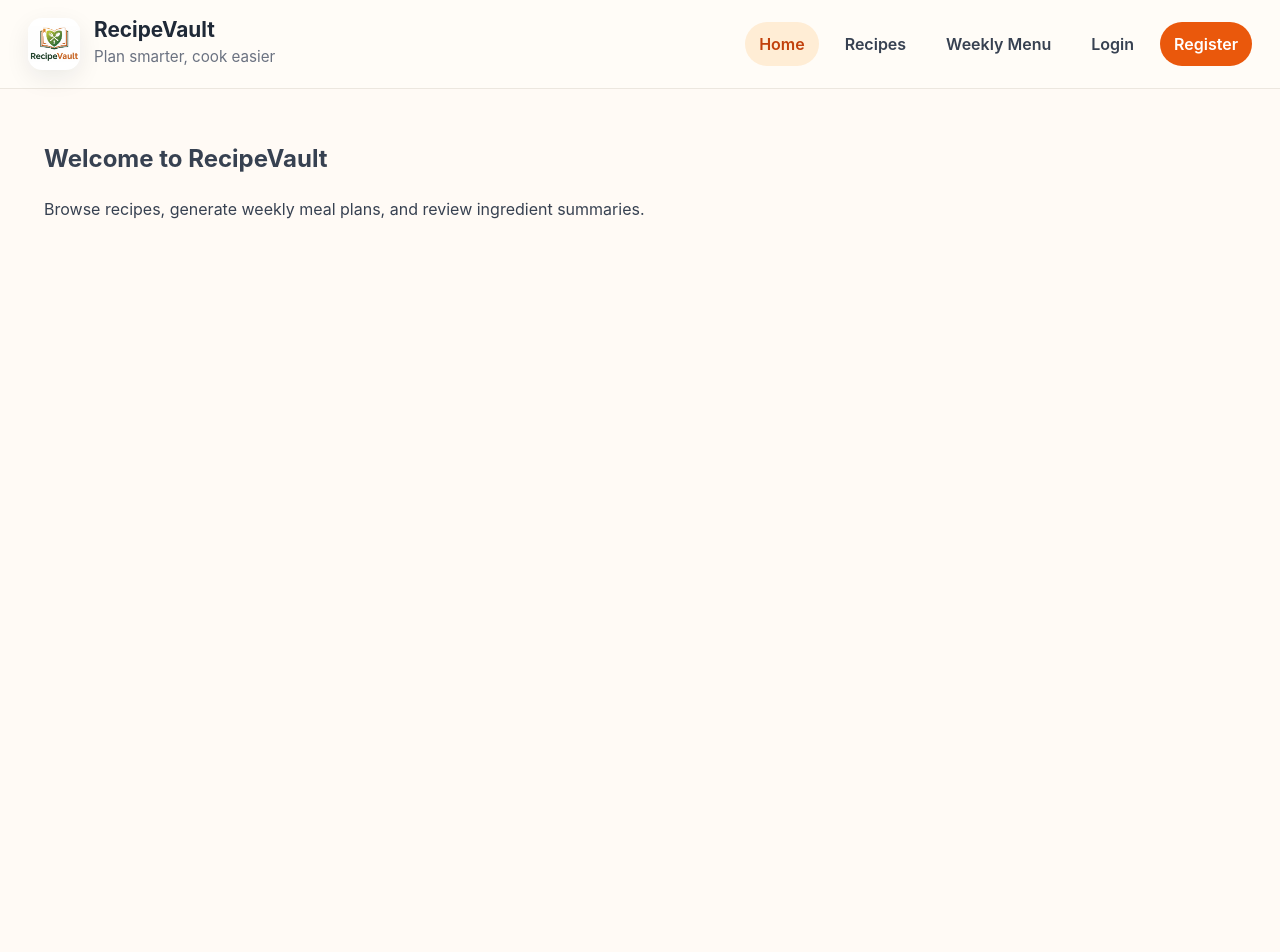
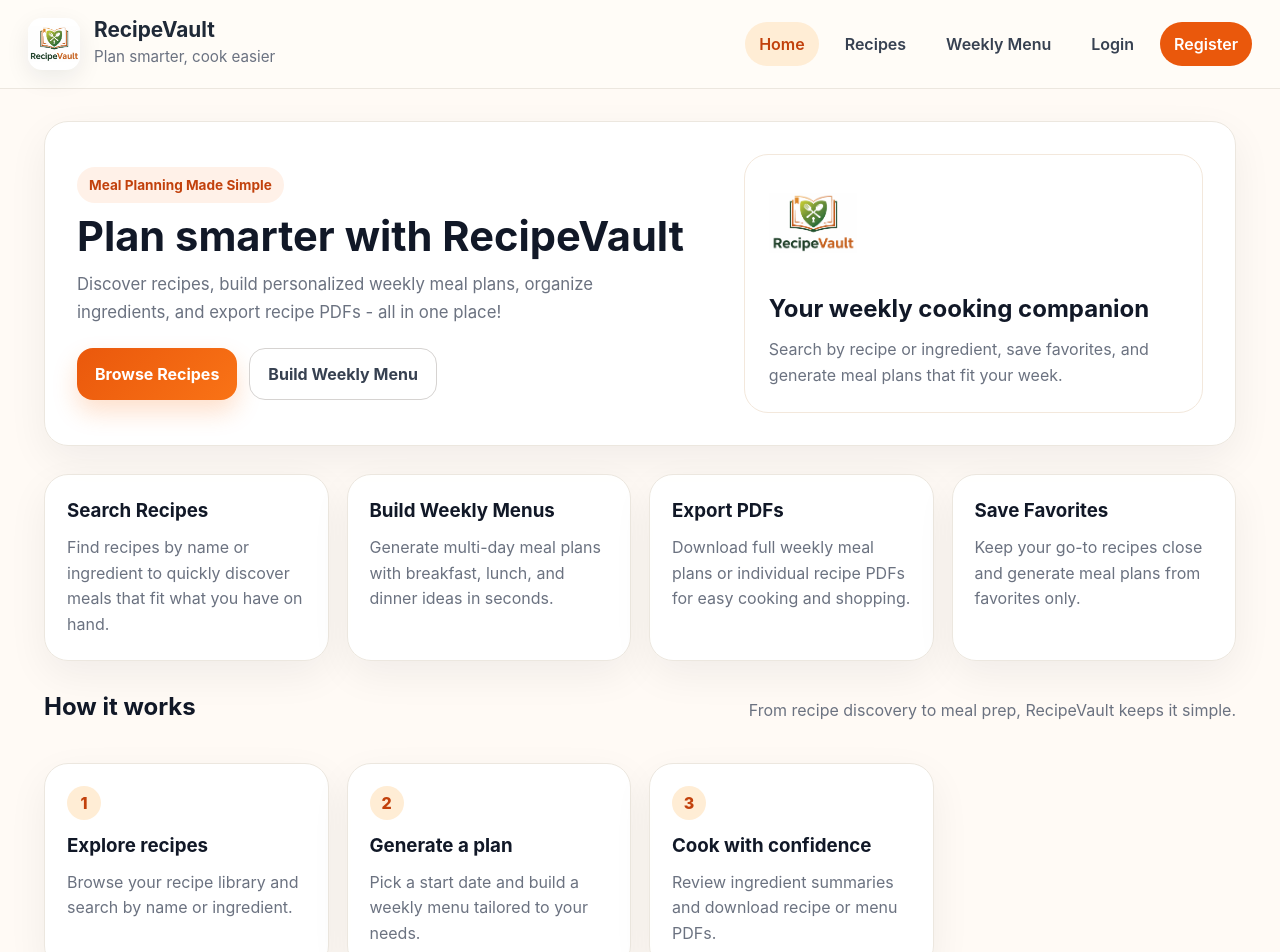
Before and after one commit to ScrogginsAaron/recipe-vault, a React (Vite) app in the folder frontend/: page / in a window 1280 px wide. Shown: the top 952 px of the page. Before the commit the page ends 800 px from the top, so only its background shows below. Built offline with nearby package versions, Linux system fonts and the light colour scheme.

Commit message:
feat(home): redesign landing page with hero, features, and call-to-action

```diff
--- /dev/null
+++ b/frontend/src/pages/HomePage.css
@@ -0,0 +1,221 @@
+.home-page {
+  display: flex;
+  flex-direction: column;
+  gap: 28px;
+}
+
+.home-hero,
+.home-feature-card,
+.home-step-card,
+.home-cta {
+  background: rgba(255, 255, 255, 0.96);
+  border: 1px solid #ece7df;
+  border-radius: 24px;
+  box-shadow: 0 14px 40px rgba(15, 23, 42, 0.06);
+}
+
+.home-hero {
+  display: grid;
+  grid-template-columns: 1.4fr 1fr;
+  gap: 24px;
+  padding: 32px;
+  align-items: center;
+}
+
+.home-eyebrow {
+  display: inline-block;
+  margin-bottom: 12px;
+  padding: 8px 12px;
+  border-radius: 999px;
+  background: #fff1e8;
+  color: #c2410c;
+  font-size: 0.85rem;
+  font-weight: 700;
+}
+
+.home-title {
+  margin: 0 0 12px;
+  font-size: 2.6rem;
+  line-height: 1.05;
+  color: #111827;
+}
+
+.home-subtitle {
+  margin: 0;
+  max-width: 56ch;
+  color: #6b7280;
+  font-size: 1.05rem;
+  line-height: 1.65;
+}
+
+.home-actions {
+  display: flex;
+  gap: 12px;
+  flex-wrap: wrap;
+  margin-top: 22px;
+}
+
+.home-primary-button,
+.home-secondary-button {
+  display: inline-flex;
+  align-items: center;
+  justify-content: center;
+  text-decoration: none;
+  border-radius: 16px;
+  padding: 13px 18px;
+  font-weight: 700;
+  transition: 0.15s ease;
+}
+
+.home-primary-button {
+  background: linear-gradient(135deg, #ea580c, #f97316);
+  color: white;
+  box-shadow: 0 12px 24px rgba(249, 115, 22, 0.22);
+}
+
+.home-primary-button: hover {
+  transform: translateY(-1px);
+}
+
+.home-secondary-button {
+  background: white;
+  color: #374151;
+  border: 1px solid #d6d3d1;
+}
+
+.home-secondary-button:hover {
+  background: #fffaf5;
+}
+
+.home-hero-card {
+  padding: 24px;
+  background: linear-gradient(180deg, #fffaf5 0%, #ffffff, 100%);
+  border: 1px solid #f3e8dc;
+  border-radius: 24px;
+}
+
+.home-hero-logo {
+  width: 88px;
+  height: 88px;
+  object-fit: contain;
+  margin-bottom: 18px;
+}
+
+.home-hero-card-content h2 {
+  margin: 0 0 10px;
+  color: #111827;
+}
+
+.home-hero-card-content p {
+  margin: 0;
+  color: #6b7280;
+  line-height: 1.6;
+}
+
+.home-feature-grid,
+.home-step-grid {
+  display: grid;
+  grid-template-columns: repeat(4, 1fr);
+  gap: 18px;
+}
+
+.home-feature-card,
+.home-step-card {
+  padding: 22px;
+}
+
+.home-feature-card h3,
+.home-step-card h3 {
+  margin: 0 0 10px;
+  color: #111827;
+}
+
+.home-feature-card p,
+.home-step-card p {
+  margin: 0;
+  color: #6b7280;
+  line-height: 1.6;
+}
+
+.home-steps {
+  display: flex;
+  flex-direction: column;
+  gap: 18px;
+}
+
+.section-heading h2 {
+  margin: 0 0 6px;
+  color: #111827;
+}
+
+.section-heading p {
+  margin: 0;
+  color: #6b7280;
+}
+
+.step-badge {
+  display: inline-flex;
+  align-items: center;
+  justify-content: center;
+  width: 34px;
+  height: 34px;
+  margin-bottom: 12px;
+  border-radius: 999px;
+  background: #ffedd5;
+  color: #c2410c;
+  font-weight: 800;
+}
+
+.home-cta {
+  display: flex;
+  justify-content: space-between;
+  align-items: center;
+  gap: 20px;
+  padding: 28px;
+}
+
+.home-cta h2 {
+  margin: 0 0 8px;
+  color: #111827;
+}
+
+.home-cta p {
+  margin: 0;
+  color: #6b7280;
+}
+
+@media (max-width: 1000px) {
+  .home-hero,
+  .home-feature-grid,
+  .home-step-grid,
+  .home-cta {
+    grid-template-columns: 1fr;
+  }
+
+  .home-feature-grid,
+  .home-step-grid {
+    display: grid;
+    grid-template-columns: 1fr 1fr;
+  }
+
+  .home-cta {
+    display: flex;
+    flex-direction: column;
+    align-items: flex-start;
+  }
+}
+
+@media (max-width: 700px) {
+  .home-hero {
+    padding: 24px;
+  }
+
+  .home-title {
+    font-size: 2rem;
+  }
+
+  .home-feature-grid,
+  .home-step-grid {
+    grid-template-columns: 1fr;
+  }
+}
--- a/frontend/src/pages/HomePage.tsx
+++ b/frontend/src/pages/HomePage.tsx
@@ -1,10 +1,121 @@
+import { Link } from "react-router-dom";
+import logo from "../assets/recipe-vault-logo.png";
+import "./HomePage.css";
+
 export default function HomePage() {
   return (
-    <section>
-      <h2>Welcome to RecipeVault</h2>
-      <p>
-        Browse recipes, generate weekly meal plans, and review ingredient summaries.
-      </p>
+    <section className="home-page">
+      <div className="home-hero">
+        <div className="home-hero-copy">
+          <span className="home-eyebrow">Meal Planning Made Simple</span>
+          <h1 className="home-title">Plan smarter with RecipeVault</h1>
+          <p className="home-subtitle">
+            Discover recipes, build personalized weekly meal plans, organize ingredients, and export recipe PDFs - all in one place!
+          </p>
+
+          <div className="home-actions">
+            <Link to="/recipes" className="home-primary-button">
+              Browse Recipes
+            </Link>
+            <Link to="/weekly-menu" className="home-secondary-button">
+              Build Weekly Menu
+            </Link>
+          </div>
+        </div>
+
+        <div className="home-hero-card">
+          <img
+            src={logo}
+            alt="RecipeVault logo"
+            className="home-hero-logo"
+          />
+          <div className="home-hero-card-content">
+            <h2>Your weekly cooking companion</h2>
+            <p>
+              Search by recipe or ingredient, save favorites, and generate meal plans that fit your week.
+            </p>
+          </div>
+        </div>
+      </div>
+
+      <div className="home-feature-grid">
+        <article className="home-feature-card">
+          <h3>Search Recipes</h3>
+          <p>
+            Find recipes by name or ingredient to quickly discover meals that fit what you have on hand.
+          </p>
+        </article>
+
+        <article className="home-feature-card">
+          <h3>Build Weekly Menus</h3>
+          <p>
+            Generate multi-day meal plans with breakfast, lunch, and dinner ideas in seconds.
+          </p>
+        </article>
+
+        <article className="home-feature-card">
+          <h3>Export PDFs</h3>
+          <p>
+            Download full weekly meal plans or individual recipe PDFs for easy cooking and shopping.
+          </p>
+        </article>
+
+        <article className="home-feature-card">
+          <h3>Save Favorites</h3>
+          <p>
+            Keep your go-to recipes close and generate meal plans from favorites only.
+          </p>
+        </article>
+      </div>
+
+      <div className="home-steps">
+        <div className="section-heading">
+          <h2>How it works</h2>
+          <p>From recipe discovery to meal prep, RecipeVault keeps it simple.</p>
+        </div>
+
+        <div className="home-step-grid">
+          <article className="home-step-card">
+            <span className="step-badge">1</span>
+            <h3>Explore recipes</h3>
+            <p>Browse your recipe library and search by name or ingredient.</p>
+          </article>
+
+          <article className="home-step-card">
+            <span className="step-badge">2</span>
+            <h3>Generate a plan</h3>
+            <p>
+              Pick a start date and build a weekly menu tailored to your needs.
+            </p>
+          </article>
+
+          <article className="home-step-card">
+            <span className="step-badge">3</span>
+            <h3>Cook with confidence</h3>
+            <p>
+              Review ingredient summaries and download recipe or menu PDFs.
+            </p>
+          </article>
+        </div>
+      </div>
+
+      <div className="home-cta">
+        <div>
+          <h2>Ready to plan your next week?</h2>
+          <p>
+            Start with your recipe library or jump straight into meal planning.
+          </p>
+        </div>
+
+        <div className="home-actions">
+          <Link to="/recipes" className="home-primary-button">
+            View Recipes
+          </Link>
+          <Link to="/weekly-menu" className="home-secondary-button">
+            Open Weekly Menu
+          </Link>
+        </div>
+      </div>
     </section>
   );
 }
```
